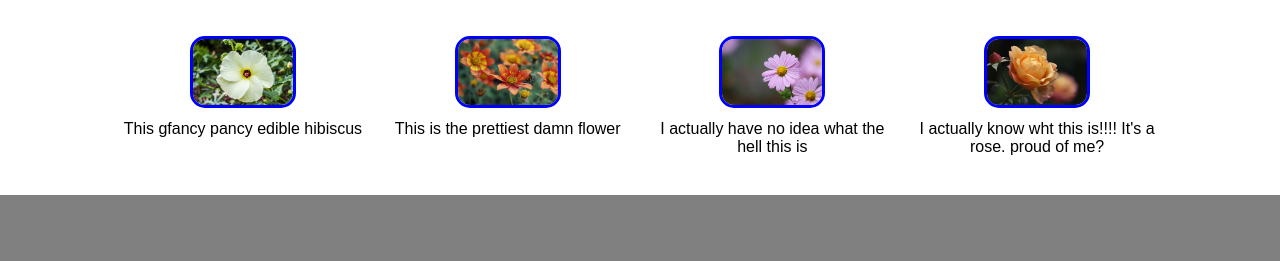
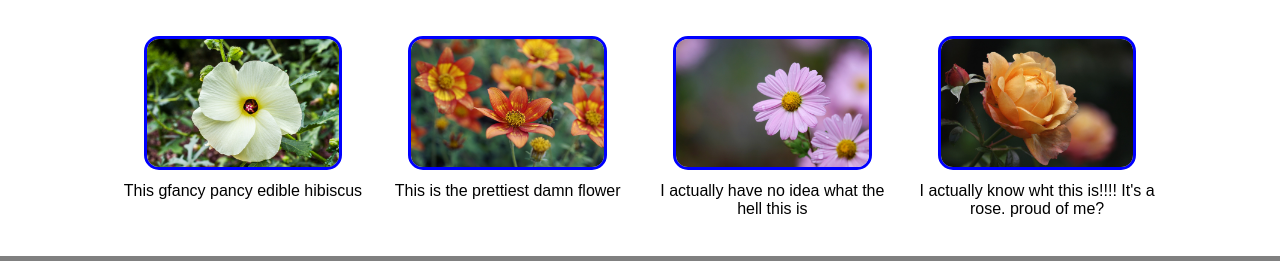
Before and after one commit to billcr929/LandingPage, a plain HTML site: page index.html in a window 1280 px wide. Shown: the part 527-788 px from the top of the page. Drawn offline with Linux system fonts and the light colour scheme.

Commit message:
updated image width from 100px to 80%

```diff
--- a/styles.css
+++ b/styles.css
@@ -81,7 +81,7 @@ li{
     margin: 0% 1%;
 }
 .flower img {
-    width: 100px;
+    width: 80%;
     border: 3px solid blue;
     border-radius: 15px;
     margin-bottom: 5%;
```
